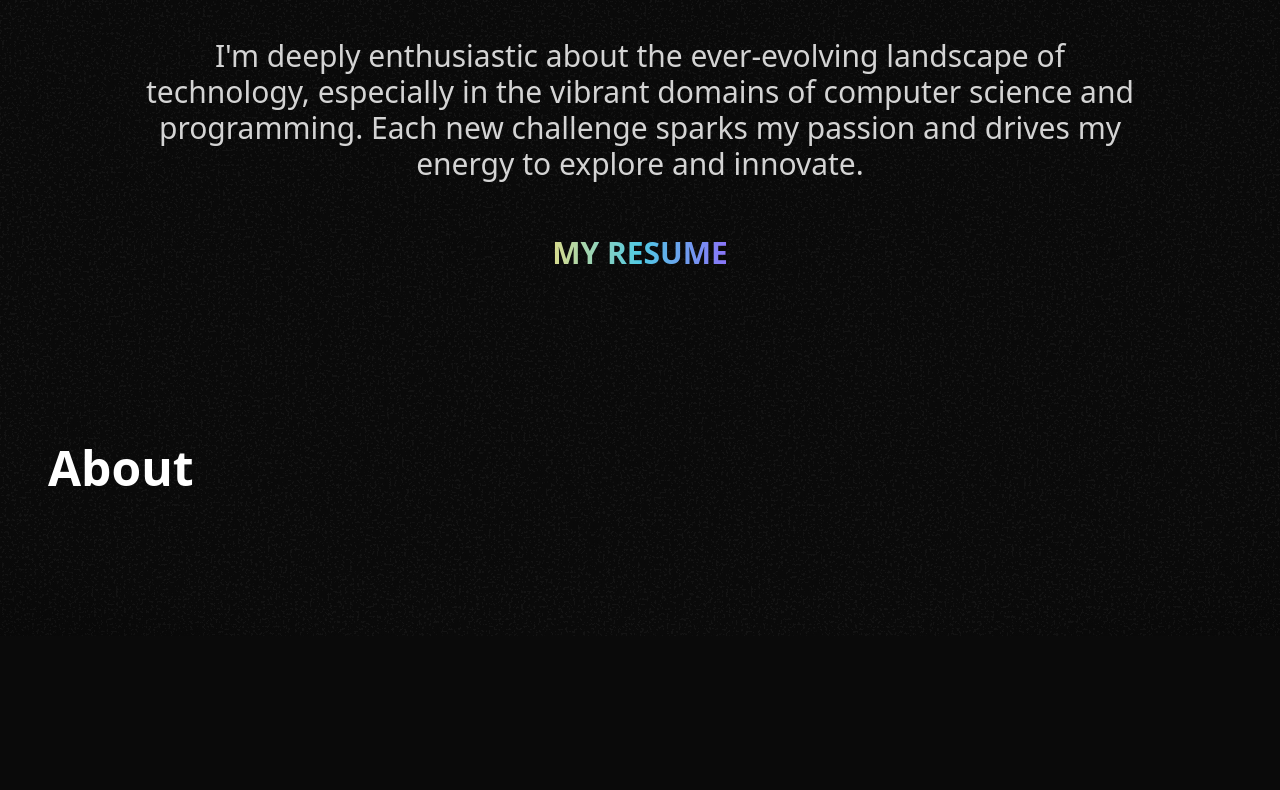
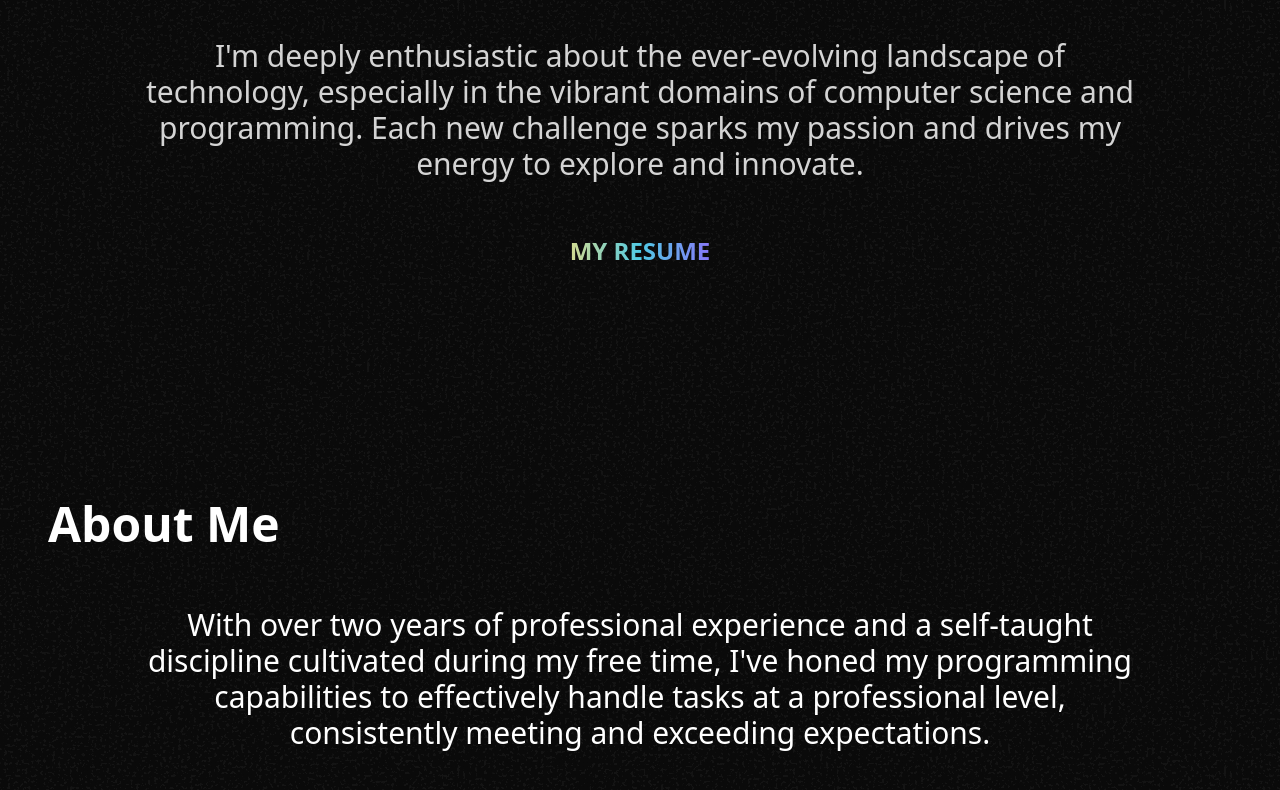
Before and after one commit to YiPei1994/portfolio3, a React (Vite) app: page / in a window 1280 px wide. Shown: the part 610-1400 px from the top of the page. Before the commit the page ends 1246 px from the top, so only its background shows below. Built offline with nearby package versions, Linux system fonts and the light colour scheme.

Commit message:
build - about section

```diff
--- a/src/components/SideSectionHeader.tsx
+++ b/src/components/SideSectionHeader.tsx
@@ -2,7 +2,7 @@ import { PropsWithChildren } from "react";
 
 function SideSectionHeader({ children }: PropsWithChildren) {
   return (
-    <h2 className="text-4xl  flex items-center font-bold flex-wrap xl:text-5xl">
+    <h2 className="text-3xl my-[5%] flex items-center font-bold flex-wrap xl:text-5xl">
       {children}
     </h2>
   );
--- a/src/layouts/aboutSection/About.tsx
+++ b/src/layouts/aboutSection/About.tsx
@@ -1,10 +1,11 @@
 import SectionWrapper from "../../components/SectionWrapper";
 import SideSectionHeader from "../../components/SideSectionHeader";
+import AboutMe from "./AboutMe";
 
 function About() {
   return (
     <SectionWrapper>
-      <SideSectionHeader>About</SideSectionHeader>
+      <AboutMe />
     </SectionWrapper>
   );
 }
--- /dev/null
+++ b/src/layouts/aboutSection/AboutMe.tsx
@@ -0,0 +1,19 @@
+import SideSectionHeader from "../../components/SideSectionHeader";
+
+function AboutMe() {
+  return (
+    <>
+      <div>
+        <SideSectionHeader>About Me</SideSectionHeader>
+        <p className="text-lg md:text-center md:w-[85%] mx-auto xl:text-3xl text-white">
+          With over two years of professional experience and a self-taught
+          discipline cultivated during my free time, I've honed my programming
+          capabilities to effectively handle tasks at a professional level,
+          consistently meeting and exceeding expectations.
+        </p>
+      </div>
+    </>
+  );
+}
+
+export default AboutMe;
--- a/src/layouts/heroSection/HeroText.tsx
+++ b/src/layouts/heroSection/HeroText.tsx
@@ -11,14 +11,14 @@ function HeroText() {
         </h1>
       </Reveal>
       <Reveal type="text">
-        <p className="leading-relaxed text-lg md:text-center md:w-[85%] mx-auto xl:text-3xl ">
+        <p className="text-lg md:text-center md:w-[85%] mx-auto xl:text-3xl ">
           I'm deeply enthusiastic about the ever-evolving landscape of
           technology, especially in the vibrant domains of computer science and
           programming. Each new challenge sparks my passion and drives my energy
           to explore and innovate.
         </p>
       </Reveal>
-      <Button className="uppercase text-3xl  flex gap-4">
+      <Button className="uppercase text-2xl  flex gap-4">
         <a href="./public/cv.pdf">My resume</a>
       </Button>
     </div>
```
Also changed, not shown: src/assets/cloud.svg (added).
